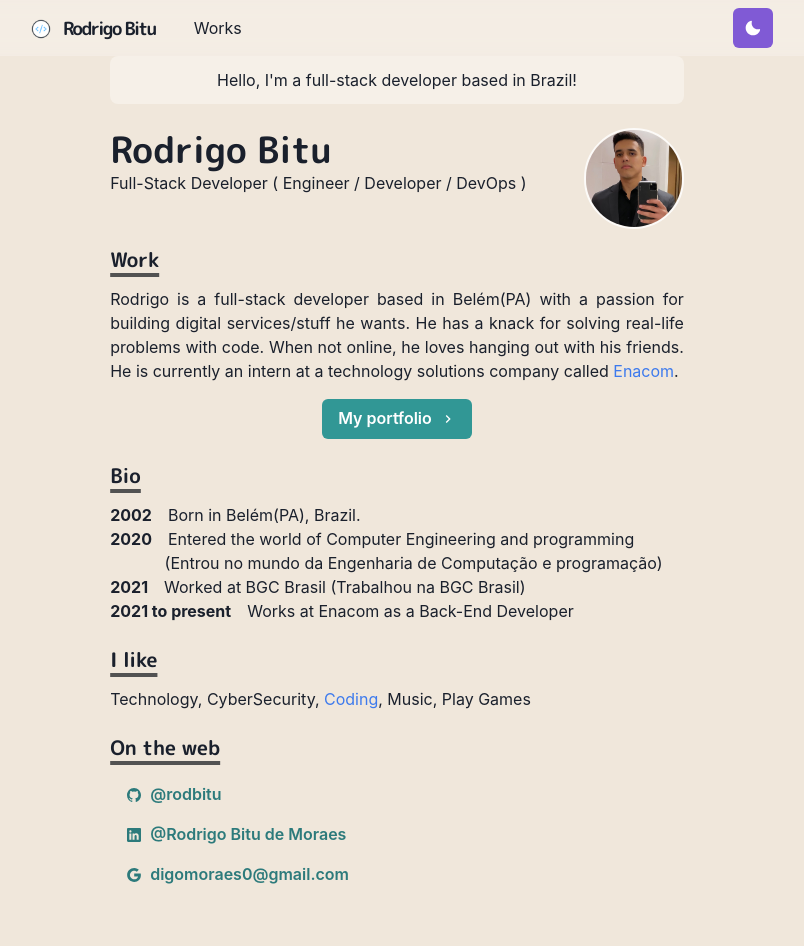
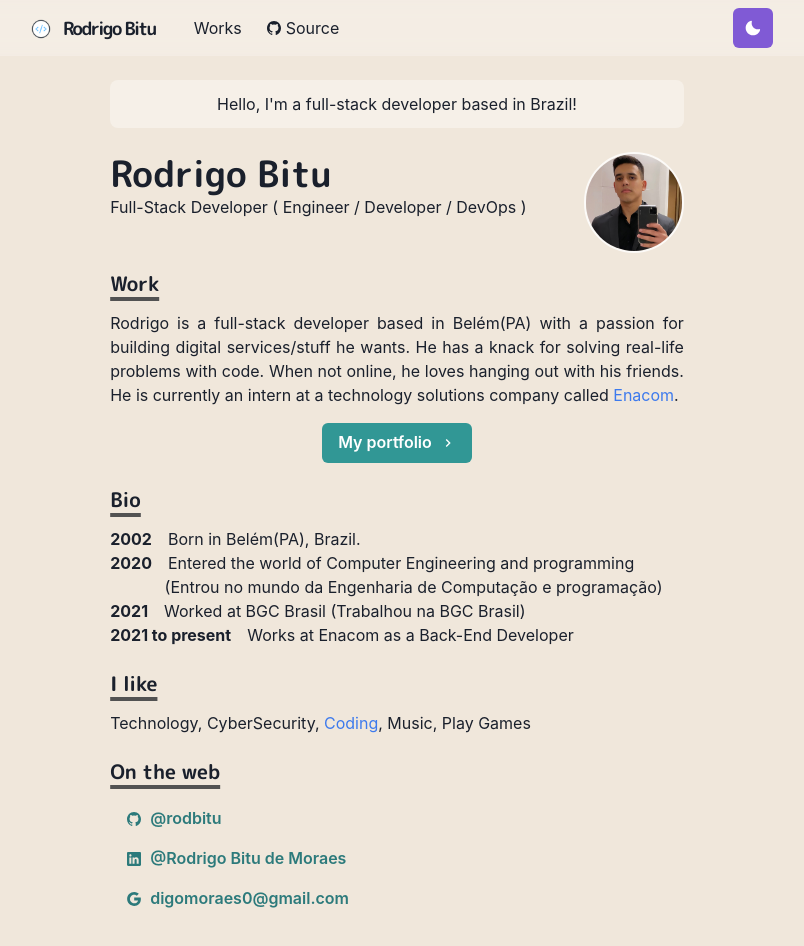
Before and after one commit to rodbitu/Portfolio, a Next.js app: page / in a window 1280 px wide. Shown: the top 946 px of the page, without its empty margins (243-1047 px from the left). Built offline with nearby package versions, Linux system fonts and the light colour scheme.

Commit message:
fix some problems

```diff
--- a/components/layouts/main.js
+++ b/components/layouts/main.js
@@ -7,12 +7,12 @@ const Main = ({ children, router }) => {
     <Box as="main" pb={8}>
       <Head>
         <meta name="viewport" content="width=device-width, initial-scale=1" />
-        <title>Rodrigo Bitu - Homepage</title>
+        <title>Rodrigo Bitu - Portfolio</title>
       </Head>
 
       <Navbar path={router.asPath} />
 
-      <Container maxW="container.md" pt={14}>
+      <Container maxW="container.md" pt={20}>
         {children}
       </Container>
     </Box>
--- a/components/navbar.js
+++ b/components/navbar.js
@@ -16,16 +16,19 @@ import {
 } from '@chakra-ui/react'
 import { HamburgerIcon } from '@chakra-ui/icons'
 import ThemeToggleButton from './theme-toggle-button'
+import { IoLogoGithub } from 'react-icons/io5'
 
-const LinkItem = ({ href, path, children }) => {
+const LinkItem = ({ href, path, _target, children, ...props }) => {
   const active = path === href
   const inactiveColor = useColorModeValue('gray200', 'whiteAlpha.900')
   return (
-    <NextLink href={href}>
+    <NextLink href={href} passHref>
       <Link
         p={2}
-        bg={active ? 'glassTeal' : undefined}
+        bg={active ? 'grassTeal' : undefined}
         color={active ? '#202023' : inactiveColor}
+        _target={_target}
+        {...props}
       >
         {children}
       </Link>
@@ -42,7 +45,7 @@ const Navbar = props => {
       as="nav"
       w="100%"
       bg={useColorModeValue('#ffffff40', '#20202380')}
-      style={{ backdropFilter: 'blur(10px)' }}
+      css={{ backdropFilter: 'blur(10px)' }}
       zIndex={1}
       {...props}
     >
@@ -66,17 +69,30 @@ const Navbar = props => {
           width={{ base: 'full', md: 'auto' }}
           alignItems="center"
           flexGrow={1}
-          mt={{ base: 4, nmd: 0 }}
+          mt={{ base: 4, md: 0 }}
         >
           <LinkItem href="/works" path={path}>
             Works
+          </LinkItem>
+          <LinkItem
+            _target="_blank"
+            href="https://github.com/craftzdog/craftzdog-homepage"
+            path={path}
+            display="inline-flex"
+            alignItems="center"
+            style={{ gap: 4 }}
+            pl={2}
+          >
+            <IoLogoGithub />
+            Source
           </LinkItem>
         </Stack>
 
         <Box flex={1} align="right">
           <ThemeToggleButton />
+
           <Box ml={2} display={{ base: 'inline-block', md: 'none' }}>
-            <Menu>
+            <Menu isLazy id="navbar-menu">
               <MenuButton
                 as={IconButton}
                 icon={<HamburgerIcon />}
@@ -90,7 +106,10 @@ const Navbar = props => {
                 <NextLink href="/works" passHref>
                   <MenuItem as={Link}>Works</MenuItem>
                 </NextLink>
-                <MenuItem as={Link} href="https://github.com/craftzdog/craftzdog-homepage">
+                <MenuItem
+                  as={Link}
+                  href="https://github.com/craftzdog/craftzdog-homepage"
+                >
                   View Source
                 </MenuItem>
               </MenuList>
--- a/lib/theme.js
+++ b/lib/theme.js
@@ -36,7 +36,7 @@ const fonts = {
 }
 
 const colors = {
-  glassTeal: '#88ccca'
+  grassTeal: '#88ccca'
 }
 
 const config = {
@@ -44,12 +44,5 @@ const config = {
   useSystemColorMode: true
 }
 
-const theme = extendTheme({
-  config,
-  styles,
-  components,
-  colors,
-  fonts
-})
-
+const theme = extendTheme({ config, styles, components, fonts, colors })
 export default theme
--- a/pages/works.js
+++ b/pages/works.js
@@ -8,7 +8,7 @@ import thumbCupid from '../public/images/works/cupid_eyecatch.png'
 
 const Works = () => {
   return (
-    <Layout>
+    <Layout title="Works">
       <Container>
         <Heading as="h3" fontSize={20} mb={4}>
           Works
```
